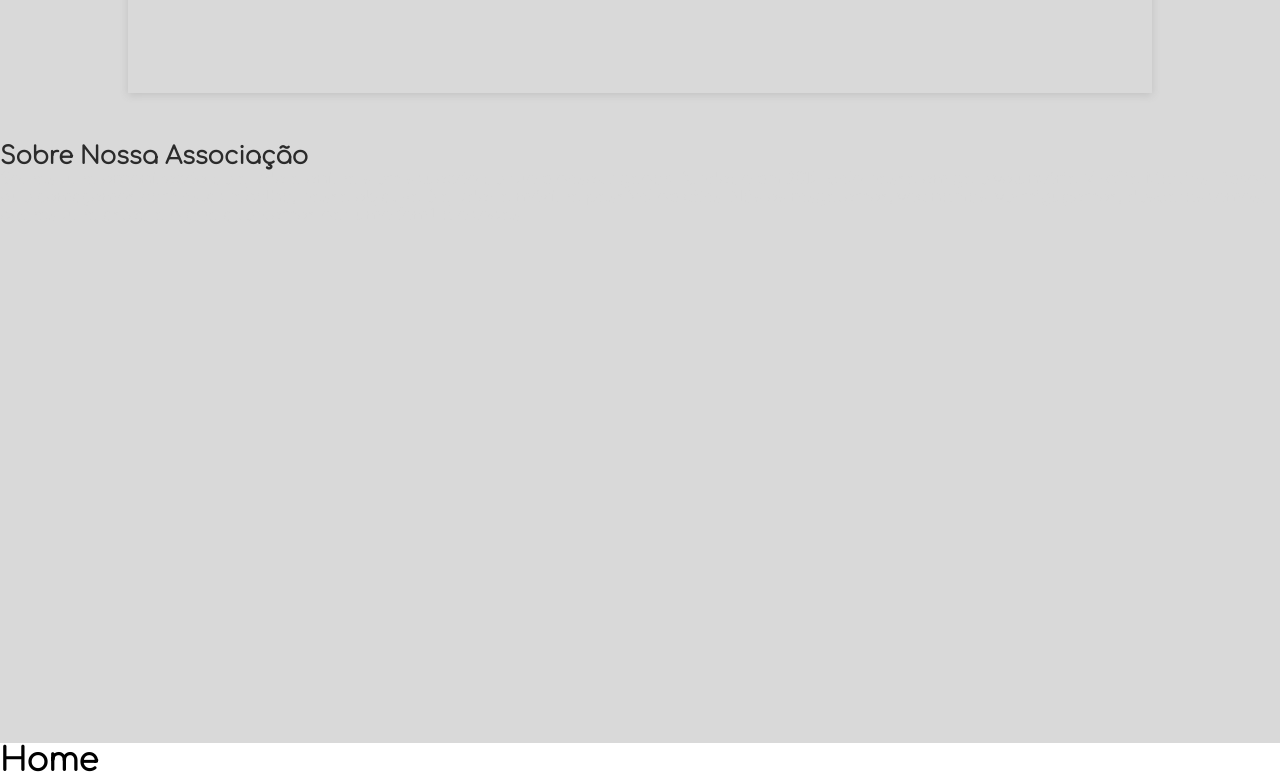
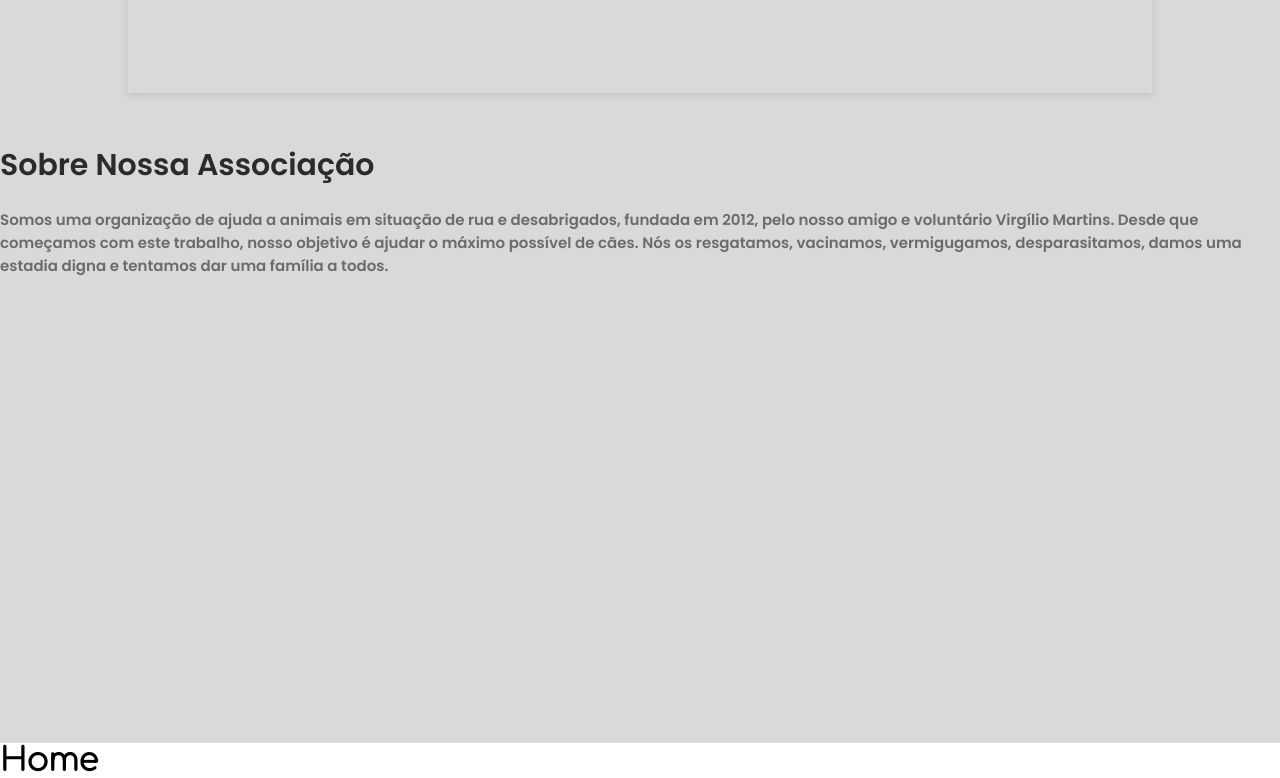
Before and after one commit to bolodissenoura/AAARP, a React (Vite) app: page / in a window 1280 px wide. Shown: the part 857-1635 px from the top of the page. Built offline with nearby package versions, Linux system fonts and the light colour scheme.

Commit message:
feat: styles from title :lipstick:

```diff
--- a/src/components/Texts/texts.styles.ts
+++ b/src/components/Texts/texts.styles.ts
@@ -3,8 +3,14 @@ import styled from 'styled-components';
 export const Title = styled.h2`
   color: var(--black);
   opacity: 0.8;
+  font-size: 30px;
+  font-family: var(--font-secondary);
+  padding-bottom: 20px;
 `;
 
 export const Subtitle = styled.p`
-  color: var(--grayLight);
+  color: var(--black);
+  opacity: 0.5;
+  font-family: var(--font-secondary);
+  font-size: 15px;
 `;
--- a/src/styles/Variables.ts
+++ b/src/styles/Variables.ts
@@ -4,6 +4,9 @@ const Variables = css`
   :root {
     // Font
     --font-main: 'Comfortaa', -apple-system, BlinkMacSystemFont, 'Segoe UI',
+      Roboto, Oxygen, Ubuntu, Cantarell, 'Open Sans', 'Helvetica Neue',
+      sans-serif;
+    --font-secondary: 'Poppins', -apple-system, BlinkMacSystemFont, 'Segoe UI',
       Roboto, Oxygen, Ubuntu, Cantarell, 'Open Sans', 'Helvetica Neue',
       sans-serif;
 
@@ -25,6 +28,7 @@ const Variables = css`
     --brownDark: #4b1c14;
     --brownLight: #f5b575;
     --grayLight: #d9d9d9;
+    --grayMedium: #c5c5c5;
 
     // Other
     --max-width: 1500px;
```
